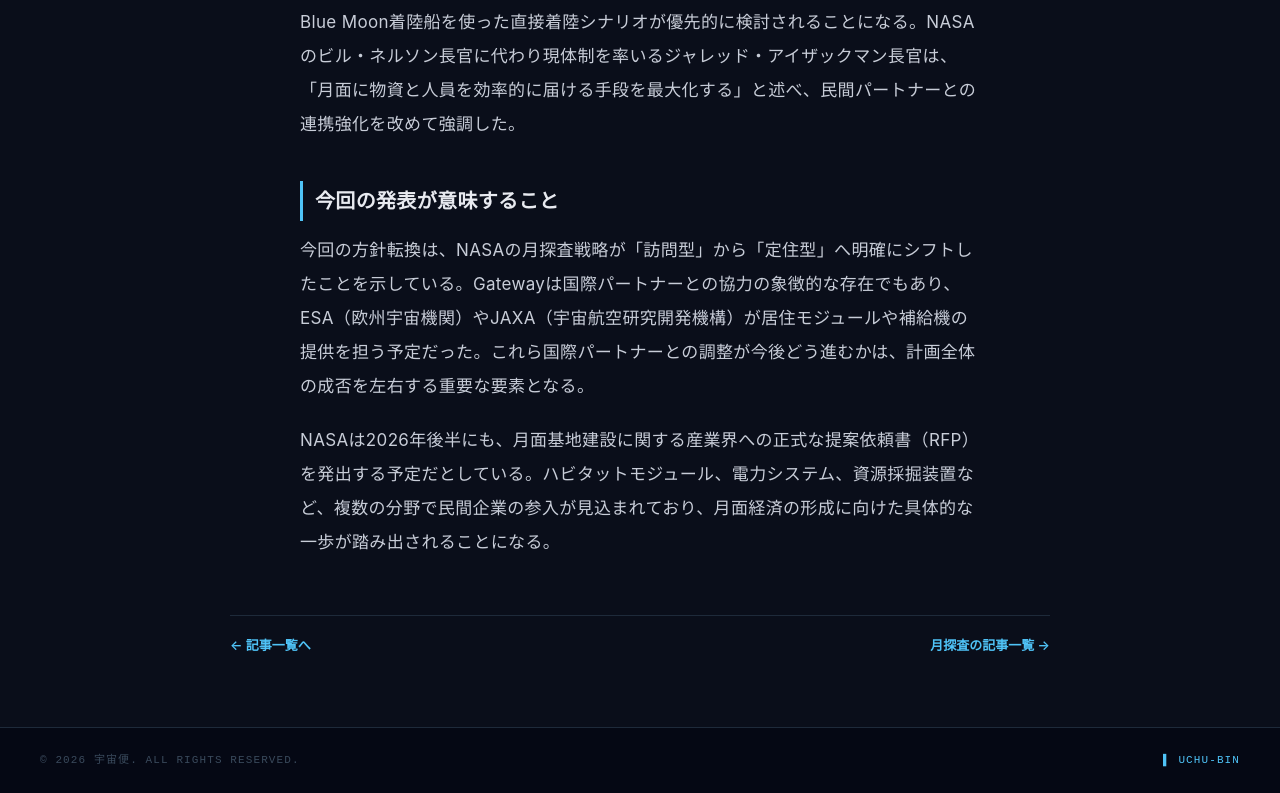
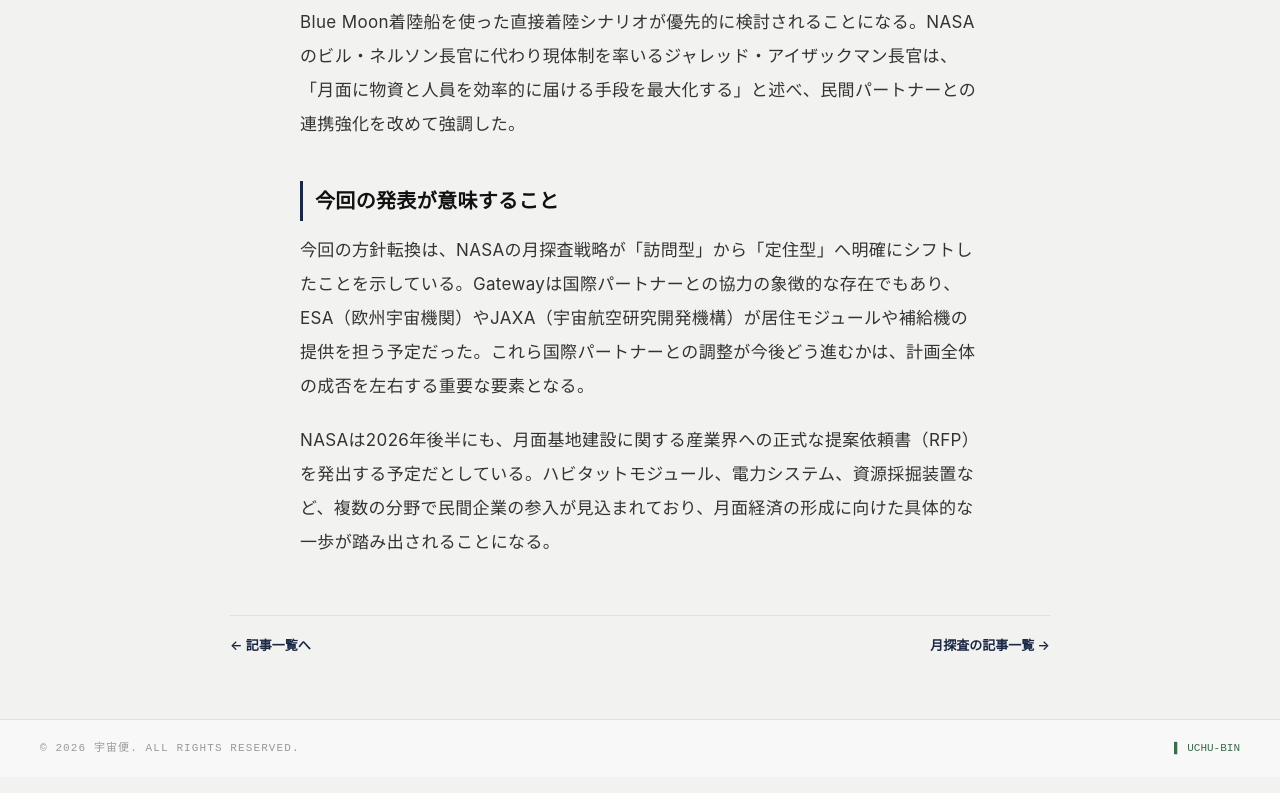
Before and after one commit to koukiniwa/uchu-bin, a Next.js app: page /blog/2026-03-29-1774796330768 in a window 1280 px wide. Shown: the part 3212-4005 px from the top of the page. Built offline with nearby package versions, Linux system fonts and the light colour scheme.

Commit message:
背景を白に戻す（ヒーロー・オーバーレイカードは維持）

```diff
--- a/src/app/CategoryFilter.js
+++ b/src/app/CategoryFilter.js
@@ -211,17 +211,17 @@
         gap: '10px',
         marginBottom: '20px',
         paddingBottom: '10px',
-        borderBottom: '1px solid #1e2a3a',
+        borderBottom: '2px solid #111111',
       }}>
         <span style={{
           fontSize: '13px',
           fontWeight: 700,
-          color: '#e8eaf0',
+          color: '#111111',
           letterSpacing: '0.06em',
         }}>
           {(!activeCategory || activeCategory === 'ニュース') ? 'ニュース' : activeCategory}
         </span>
-        <span style={{ fontSize: '11px', color: '#3a4a5c', marginLeft: 'auto' }}>
+        <span style={{ fontSize: '11px', color: '#aaaaaa', marginLeft: 'auto' }}>
           {filtered.length}件
         </span>
       </div>
@@ -237,7 +237,7 @@
       </div>
 
       {filtered.length === 0 && (
-        <div style={{ textAlign: 'center', padding: '80px 0', color: '#3a4a5c' }}>
+        <div style={{ textAlign: 'center', padding: '80px 0', color: '#aaaaaa' }}>
           記事がありません
         </div>
       )}
--- a/src/app/blog/[slug]/page.js
+++ b/src/app/blog/[slug]/page.js
@@ -28,7 +28,7 @@
           alignItems: 'center',
           gap: '6px',
           fontSize: '13px',
-          color: '#4fc3f7',
+          color: '#1a2744',
           textDecoration: 'none',
           marginBottom: '24px',
           fontWeight: 600,
@@ -40,7 +40,7 @@
 
       {/* 記事ヘッダーブロック */}
       <div style={{
-        border: '1px solid #1e2a3a',
+        border: '1px solid #e0e0e0',
         overflow: 'hidden',
         marginBottom: '40px',
       }}>
@@ -66,9 +66,9 @@
         {/* タイトルエリア */}
         <div style={{
           padding: '28px 32px',
-          backgroundColor: '#0f1629',
-          borderTop: post.image ? '3px solid #4fc3f7' : 'none',
-          borderLeft: !post.image ? '4px solid #4fc3f7' : 'none',
+          backgroundColor: '#ffffff',
+          borderTop: post.image ? '3px solid #1a2744' : 'none',
+          borderLeft: !post.image ? '4px solid #1a2744' : 'none',
         }}>
           {/* カテゴリバッジ */}
           <div style={{ marginBottom: '16px' }}>
@@ -78,9 +78,9 @@
                 fontSize: '11px',
                 fontWeight: 700,
                 letterSpacing: '0.1em',
-                color: '#4fc3f7',
+                color: '#1a2744',
                 padding: '3px 10px',
-                border: '1px solid rgba(79,195,247,0.6)',
+                border: '1px solid #1a2744',
                 textDecoration: 'none',
               }}
             >
@@ -92,7 +92,7 @@
           <h1 style={{
             fontSize: '26px',
             fontWeight: 800,
-            color: '#f0f2f8',
+            color: '#111111',
             lineHeight: 1.6,
             margin: '0 0 20px 0',
           }}>
@@ -102,8 +102,8 @@
           {/* 日付 */}
           <div style={{
             fontSize: '12px',
-            color: '#3a4a5c',
-            borderTop: '1px solid #1e2a3a',
+            color: '#999999',
+            borderTop: '1px solid #e0e0e0',
             paddingTop: '14px',
           }}>
             {post.date}
@@ -120,7 +120,7 @@
       <div style={{
         marginTop: '56px',
         paddingTop: '20px',
-        borderTop: '1px solid #1e2a3a',
+        borderTop: '1px solid #e0e0e0',
         display: 'flex',
         justifyContent: 'space-between',
         alignItems: 'center',
@@ -129,7 +129,7 @@
           href="/"
           style={{
             fontSize: '13px',
-            color: '#4fc3f7',
+            color: '#1a2744',
             textDecoration: 'none',
             fontWeight: 600,
           }}
@@ -140,7 +140,7 @@
           href={`/?category=${encodeURIComponent(post.category)}`}
           style={{
             fontSize: '13px',
-            color: '#4fc3f7',
+            color: '#1a2744',
             textDecoration: 'none',
             fontWeight: 600,
           }}
--- a/src/app/globals.css
+++ b/src/app/globals.css
@@ -9,16 +9,16 @@
 html, body {
   margin: 0;
   padding: 0;
-  background-color: #0a0e1a;
-  color: #e8eaf0;
+  background-color: #f2f2f0;
+  color: #111111;
   font-family: -apple-system, BlinkMacSystemFont, 'Segoe UI', 'Noto Sans JP', sans-serif;
   -webkit-font-smoothing: antialiased;
 }
 
 /* スクロールバー */
 ::-webkit-scrollbar { width: 6px; height: 6px; }
-::-webkit-scrollbar-track { background: #0a0e1a; }
-::-webkit-scrollbar-thumb { background: #1e2a3a; border-radius: 3px; }
+::-webkit-scrollbar-track { background: #f0f0f0; }
+::-webkit-scrollbar-thumb { background: #cccccc; border-radius: 3px; }
 
 /* カテゴリナビ スクロール非表示 */
 .cat-nav::-webkit-scrollbar { display: none; }
@@ -26,14 +26,14 @@
 
 /* 記事カード hover */
 .mil-card {
-  background-color: #0f1629;
-  border: 1px solid #1e2a3a;
+  background-color: #ffffff;
+  border: 1px solid #e8e8e8;
   transition: box-shadow 0.2s, border-color 0.2s;
   cursor: pointer;
 }
 .mil-card:hover {
-  box-shadow: 0 4px 24px rgba(79,195,247,0.12);
-  border-color: rgba(79,195,247,0.5);
+  box-shadow: 0 4px 20px rgba(0,0,0,0.12);
+  border-color: #bbbbbb;
 }
 
 /* 記事グリッド */
@@ -53,7 +53,7 @@
 .post-body {
   font-size: 17px;
   line-height: 2.0;
-  color: #c8cdd8;
+  color: #333333;
   max-width: 680px;
   margin: 0 auto;
   letter-spacing: 0.02em;
@@ -63,8 +63,8 @@
   margin-bottom: 0.75rem;
   font-size: 1.25rem;
   font-weight: 700;
-  color: #e8eaf0;
-  border-left: 3px solid #4fc3f7;
+  color: #111111;
+  border-left: 3px solid #1a2744;
   padding-left: 12px;
 }
 .post-body h3 {
@@ -72,7 +72,7 @@
   margin-bottom: 0.5rem;
   font-size: 1.05rem;
   font-weight: 700;
-  color: #d0d5e0;
+  color: #222222;
 }
 .post-body p {
   margin-bottom: 1.2rem;
@@ -85,32 +85,32 @@
   margin-bottom: 0.4rem;
 }
 .post-body code {
-  background-color: #070d1a;
-  border: 1px solid #1e2a3a;
+  background-color: #f5f5f5;
+  border: 1px solid #e0e0e0;
   padding: 0.15rem 0.4rem;
   border-radius: 3px;
   font-family: 'Courier New', monospace;
   font-size: 0.88em;
-  color: #4fc3f7;
+  color: #333;
 }
 .post-body pre {
-  background-color: #070d1a;
-  border: 1px solid #1e2a3a;
+  background-color: #f5f5f5;
+  border: 1px solid #e0e0e0;
   padding: 1rem;
   overflow-x: auto;
   margin-bottom: 1rem;
-  border-left: 3px solid #4fc3f7;
+  border-left: 3px solid #1a2744;
 }
 .post-body pre code {
   background: transparent;
   border: none;
   padding: 0;
-  color: #c8cdd8;
+  color: #333;
 }
 .post-body blockquote {
-  border-left: 3px solid #4fc3f7;
+  border-left: 3px solid #ccc;
   padding-left: 1rem;
-  color: #8892a4;
+  color: #666;
   margin: 1.2rem 0;
   font-style: italic;
 }
@@ -120,14 +120,14 @@
   margin-bottom: 1rem;
 }
 .post-body th, .post-body td {
-  border: 1px solid #1e2a3a;
+  border: 1px solid #e0e0e0;
   padding: 8px 12px;
   text-align: left;
 }
 .post-body th {
-  background-color: #0f1629;
+  background-color: #f5f5f5;
   font-weight: 700;
-  color: #e8eaf0;
+  color: #111111;
 }
 .post-body img {
   max-width: 100%;
--- a/src/app/layout.js
+++ b/src/app/layout.js
@@ -22,13 +22,13 @@
         <meta name="viewport" content="width=device-width, initial-scale=1" />
         <meta name="google-site-verification" content="8ZWuL1GijqKfjMQHI9PYIsRNPV67sPpKsd2_Zeoyzok" />
       </head>
-      <body style={{ backgroundColor: '#0a0e1a', color: '#e8eaf0' }}>
+      <body style={{ backgroundColor: '#f2f2f0', color: '#111111' }}>
         <Suspense fallback={null}>
           <StickyHeader />
         </Suspense>
         <Header />
         <Suspense fallback={
-          <div style={{ height: '42px', backgroundColor: '#070d1a', borderBottom: '1px solid #1e2a3a' }} />
+          <div style={{ height: '42px', backgroundColor: '#111111', borderBottom: '1px solid #1e1e1e' }} />
         }>
           <CategoryNav />
         </Suspense>
@@ -36,10 +36,10 @@
           {children}
         </main>
         <footer style={{
-          borderTop: '1px solid #1e2a3a',
-          padding: '24px 16px',
-          marginTop: '48px',
-          backgroundColor: '#050814',
+          borderTop: '1px solid #e0e0e0',
+          padding: '20px 16px',
+          marginTop: '40px',
+          backgroundColor: '#f8f8f8',
         }}>
           <div style={{
             maxWidth: '1200px',
@@ -48,10 +48,10 @@
             justifyContent: 'space-between',
             alignItems: 'center',
           }}>
-            <span style={{ fontSize: '11px', color: '#3a4a5c', fontFamily: 'monospace', letterSpacing: '0.1em' }}>
+            <span style={{ fontSize: '11px', color: '#999', fontFamily: 'monospace', letterSpacing: '0.1em' }}>
               &copy; 2026 宇宙便. ALL RIGHTS RESERVED.
             </span>
-            <span style={{ fontSize: '11px', color: '#4fc3f7', fontFamily: 'monospace', letterSpacing: '0.1em' }}>
+            <span style={{ fontSize: '11px', color: '#3d6b4e', fontFamily: 'monospace' }}>
               ▌ UCHU-BIN
             </span>
           </div>
```
